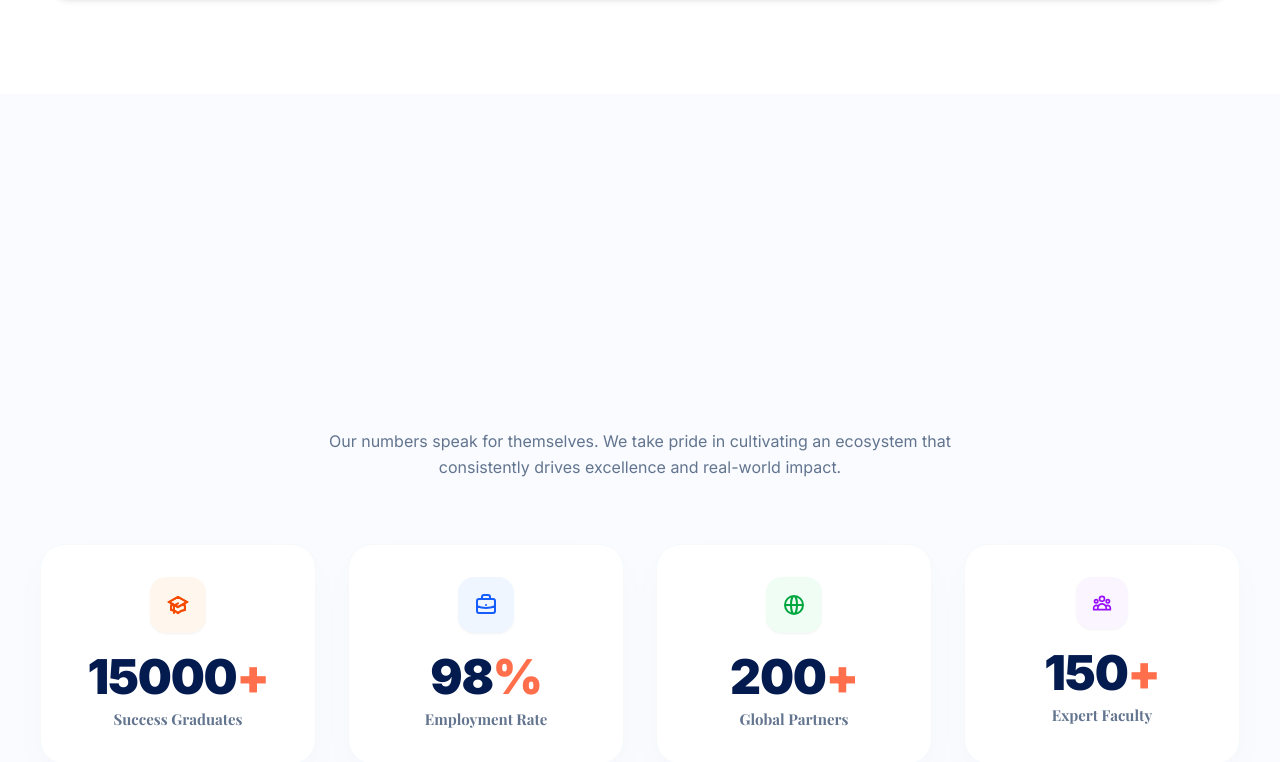
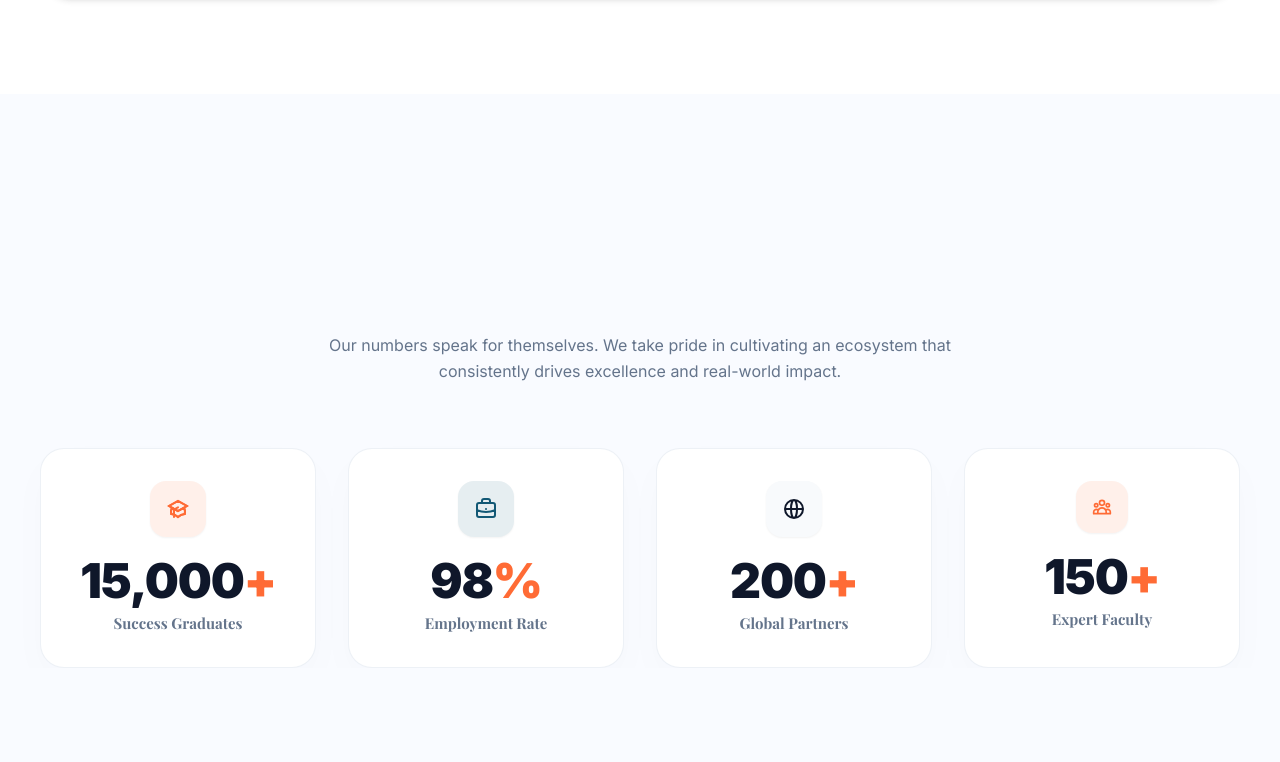
Before and after one commit to almahmud-dev/qeducato-platform, a Next.js app: page / in a window 1280 px wide. Shown: the part 6138-6900 px from the top of the page. Built offline with nearby package versions, Linux system fonts and the light colour scheme; a web font is replaced by a local one.

Commit message:
studentssuccessstats add global css

```diff
--- a/src/components/sections/StudentSuccessStats.jsx
+++ b/src/components/sections/StudentSuccessStats.jsx
@@ -5,69 +5,51 @@ import { gsap } from "gsap";
 import { ScrollTrigger } from "gsap/ScrollTrigger";
 import Container from "../ui/Container";
 import SectionHeader from "../common/SectionHeader";
-import {
-  HiOutlineAcademicCap,
-  HiOutlineBriefcase,
-  HiOutlineGlobeAlt,
-  HiOutlineUserGroup,
-} from "react-icons/hi";
+import { statsData } from "@/helper/home/studentSuccessStats";
 
 gsap.registerPlugin(ScrollTrigger);
 
-const statsData = [
-  {
-    targetValue: 15000,
-    suffix: "+",
-    label: "Success Graduates",
-    icon: <HiOutlineAcademicCap className="w-6 h-6 text-orange-600" />,
-    iconBg: "bg-orange-50",
-  },
-  {
-    targetValue: 98,
-    suffix: "%",
-    label: "Employment Rate",
-    icon: <HiOutlineBriefcase className="w-6 h-6 text-blue-600" />,
-    iconBg: "bg-blue-50",
-  },
-  {
-    targetValue: 200,
-    suffix: "+",
-    label: "Global Partners",
-    icon: <HiOutlineGlobeAlt className="w-6 h-6 text-green-600" />,
-    iconBg: "bg-green-50",
-  },
-  {
-    targetValue: 150,
-    suffix: "+",
-    label: "Expert Faculty",
-    icon: <HiOutlineUserGroup className="w-5 h-5 text-purple-600" />,
-    iconBg: "bg-purple-50",
-  },
-];
-
 function StudentSuccessStats() {
   const containerRef = useRef(null);
+  const numRefs = useRef([]);
 
   useEffect(() => {
+    const prefersReducedMotion =
+      typeof window !== "undefined" &&
+      window.matchMedia("(prefers-reduced-motion: reduce)").matches;
+
     const ctx = gsap.context(() => {
-      statsData.forEach((_, index) => {
-        const numEl = document.querySelector(`.counter-num-${index}`);
-        if (!numEl) return;
+      // Reduced motion বা কোনো কারণে JS আগে থেকে final value বসিয়ে রাখা ভালো,
+      // যাতে animation fail/skip হলেও ইউজার সঠিক সংখ্যা দেখে
+      if (prefersReducedMotion) {
+        numRefs.current.forEach((el, i) => {
+          if (el) el.textContent = statsData[i].targetValue.toLocaleString();
+        });
+        return;
+      }
 
-        const target = parseInt(numEl.getAttribute("data-target"), 10);
+      numRefs.current.forEach((el, i) => {
+        if (!el) return;
+        const target = statsData[i].targetValue;
 
         gsap.fromTo(
-          numEl,
+          el,
           { textContent: "0" },
           {
             textContent: target,
-            duration: 2,
+            duration: 1.8,
             ease: "power2.out",
             snap: { textContent: 1 },
+            // বড় সংখ্যায় (15000) কমা ফরম্যাট বজায় রাখতে প্রতি ফ্রেমে ফরম্যাট করি
+            onUpdate: function () {
+              const val = Math.round(this.targets()[0].textContent);
+              el.textContent = Number(val).toLocaleString();
+            },
             scrollTrigger: {
-              trigger: numEl,
+              trigger: el,
               start: "top 85%",
               toggleActions: "play none none none",
+              once: true,
             },
           },
         );
@@ -78,18 +60,15 @@ function StudentSuccessStats() {
   }, []);
 
   return (
-    <section
-      ref={containerRef}
-      className="bg-[#f9fbff] py-16 md:py-24 overflow-hidden"
-    >
+    <section ref={containerRef} className="bg-[#f9fbff] overflow-hidden">
       <Container className="flex flex-col gap-12">
-        <div className="flex flex-col items-center text-center max-w-175 mx-auto">
+        <div className="flex flex-col items-center text-center max-w-[700px] mx-auto">
           <SectionHeader
             label="Our Milestone"
             text="Empowering Futures by Student Success Stats"
             colorWord="Success"
           />
-          <p className="text-slate-500 text-sm sm:text-base leading-relaxed mt-4">
+          <p className="text-muted text-sm md:text-base leading-relaxed mt-4">
             Our numbers speak for themselves. We take pride in cultivating an
             ecosystem that consistently drives excellence and real-world impact.
           </p>
@@ -99,7 +78,7 @@ function StudentSuccessStats() {
           {statsData.map((stat, i) => (
             <div
               key={i}
-              className="bg-white rounded-3xl shadow-[0_15px_40px_rgba(3,27,78,0.02)] border border-slate-100/60 p-8 flex flex-col items-center text-center group hover:-translate-y-1 transition-transform duration-300"
+              className="bg-background rounded-3xl shadow-[0_15px_40px_rgba(3,27,78,0.02)] border border-border/60 p-8 flex flex-col items-center text-center group hover:-translate-y-1 transition-transform duration-300"
             >
               <div
                 className={`${stat.iconBg} p-4 rounded-2xl mb-5 shadow-xs transition-transform duration-300 group-hover:scale-105`}
@@ -107,17 +86,22 @@ function StudentSuccessStats() {
                 {stat.icon}
               </div>
 
-              <div className="text-4xl md:text-5xl font-black text-[#031b4e] tracking-tight mb-2 flex items-center">
+              <div
+                className="text-4xl md:text-5xl font-black text-foreground tracking-tight mb-2 flex items-center"
+                aria-label={`${stat.targetValue.toLocaleString()}${stat.suffix} ${stat.label}`}
+              >
                 <span
-                  className={`counter-num-${i}`}
-                  data-target={stat.targetValue}
+                  ref={(el) => (numRefs.current[i] = el)}
+                  aria-hidden="true"
                 >
                   0
                 </span>
-                <span className="text-[#ff6f4b]">{stat.suffix}</span>
+                <span className="text-primary" aria-hidden="true">
+                  {stat.suffix}
+                </span>
               </div>
 
-              <h4 className="text-sm md:text-[15px] font-bold text-slate-500 group-hover:text-[#031b4e] transition-colors duration-200">
+              <h4 className="text-sm md:text-[15px] font-bold text-muted group-hover:text-foreground transition-colors duration-200">
                 {stat.label}
               </h4>
             </div>
--- /dev/null
+++ b/src/helper/home/studentSuccessStats.js
@@ -0,0 +1,54 @@
+import {
+  HiOutlineAcademicCap,
+  HiOutlineBriefcase,
+  HiOutlineGlobeAlt,
+  HiOutlineUserGroup,
+} from "react-icons/hi";
+
+export const statsData = [
+  {
+    targetValue: 15000,
+    suffix: "+",
+    label: "Success Graduates",
+    icon: (
+      <HiOutlineAcademicCap
+        className="w-6 h-6 text-primary"
+        aria-hidden="true"
+      />
+    ),
+    iconBg: "bg-primary/10",
+  },
+  {
+    targetValue: 98,
+    suffix: "%",
+    label: "Employment Rate",
+    icon: (
+      <HiOutlineBriefcase
+        className="w-6 h-6 text-secondary"
+        aria-hidden="true"
+      />
+    ),
+    iconBg: "bg-secondary/10",
+  },
+  {
+    targetValue: 200,
+    suffix: "+",
+    label: "Global Partners",
+    icon: (
+      <HiOutlineGlobeAlt
+        className="w-6 h-6 text-foreground"
+        aria-hidden="true"
+      />
+    ),
+    iconBg: "bg-surface",
+  },
+  {
+    targetValue: 150,
+    suffix: "+",
+    label: "Expert Faculty",
+    icon: (
+      <HiOutlineUserGroup className="w-5 h-5 text-primary" aria-hidden="true" />
+    ),
+    iconBg: "bg-primary/10",
+  },
+];
```
